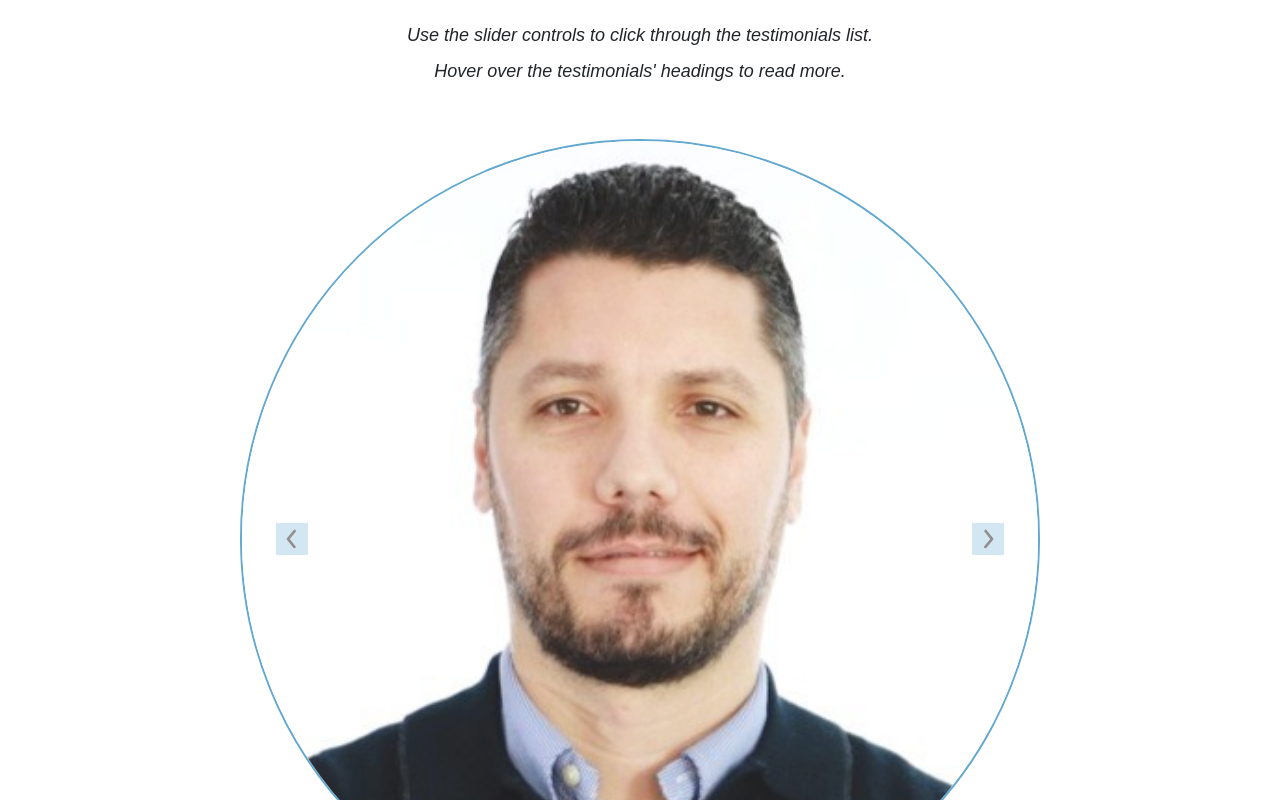
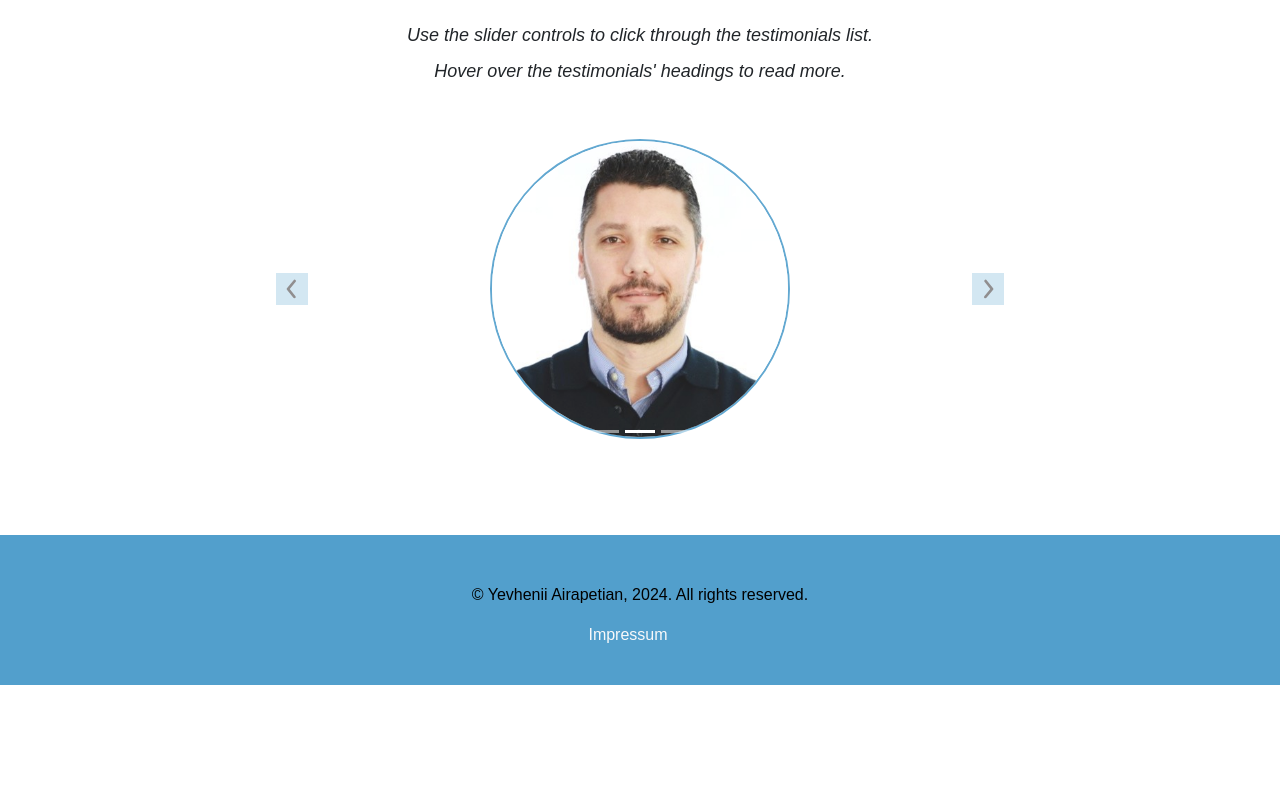
Before and after one commit to yevheniiairapetian/portfolio, a React (Create React App) app in the folder portfolio/: page /testimonials in a window 1280 px wide. Shown: the part 780-1580 px from the top of the page. After the commit the page ends 1465 px from the top, so only its background shows below. Built offline with nearby package versions, Linux system fonts and the light colour scheme.

Commit message:
feat: update testimonials slider styles

```diff
--- a/portfolio/src/components/testimonials-slider/css/slider.css
+++ b/portfolio/src/components/testimonials-slider/css/slider.css
@@ -2,7 +2,7 @@
     font-family: "Montserrat", sans-serif;
 }
 
-.testim-image{
+img.testim-image{
     margin: 0 auto;
     width: 100%;
     max-width: 300px;
@@ -27,6 +27,7 @@
 
 .carousel-heading{
     font-size:18px;
+    padding-top:2.65rem;
 }
 
 /* .carousel-heading:hover{
@@ -72,5 +73,6 @@ bottom:-20px !important;
 
     .carousel-heading{
         font-size:12px;
+        padding-top:0;
     }
 }
```
